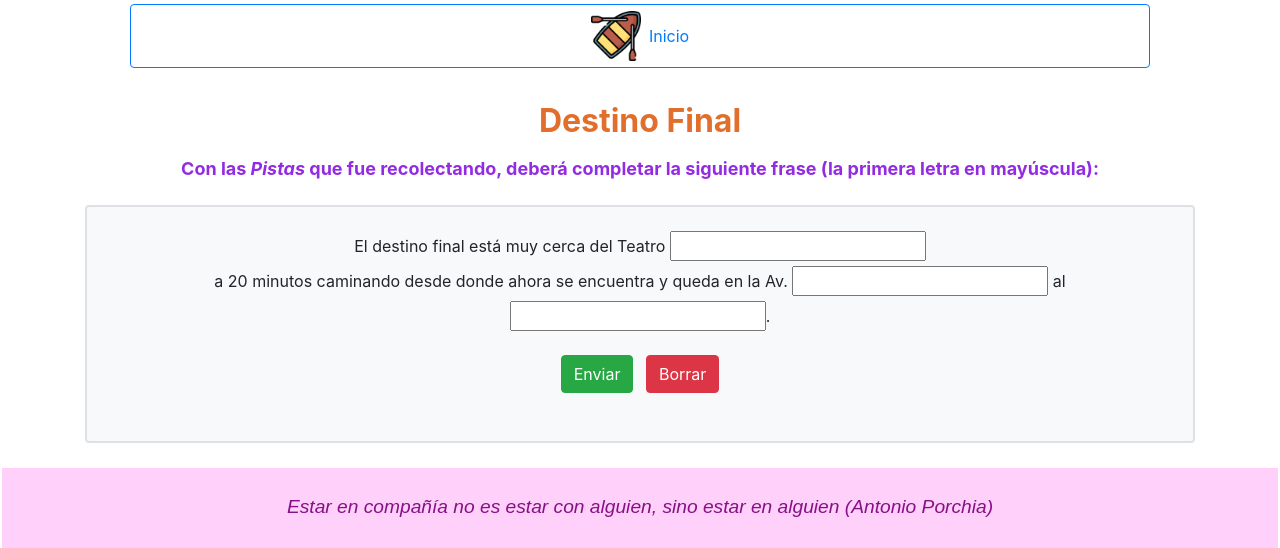
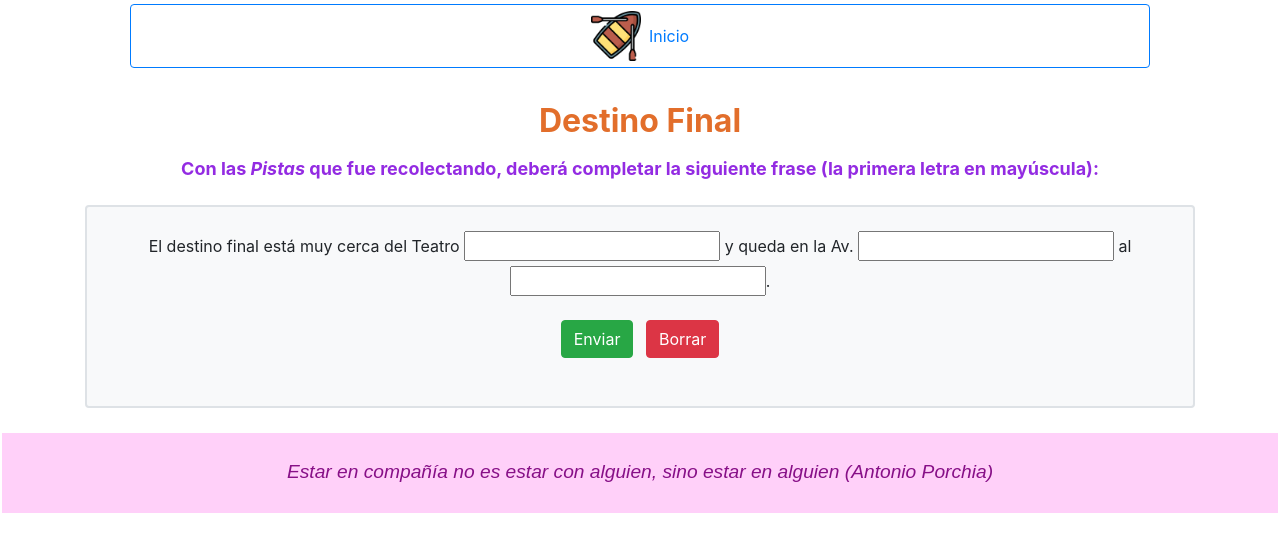
Before and after one commit to RegiOli/RemaparaBuscar, a Django app: page /destinofinal/ in a window 1280 px wide. Shown: the part 279-827 px from the top of the page. After the commit the page ends 792 px from the top, so only its background shows below. Run offline with Django 5.2, Linux system fonts and the light colour scheme; some libraries are stand-ins or nearby versions.

Commit message:
Update destinofinal.html
borre la frase está a 20 minutos caminando

```diff
--- a/pagmata/core/templates/core/destinofinal.html
+++ b/pagmata/core/templates/core/destinofinal.html
@@ -89,7 +89,7 @@
       <div class="text-center custom-bg-gray p-4 rounded">
         <label for="teatro">El destino final está muy cerca del Teatro </label>
         <input type="text" name="teatro" id="teatro" required class="Completar">
-        <label for="avenida"> a 20 minutos caminando desde donde ahora se encuentra y queda en la Av. </label>
+        <label for="avenida"> y queda en la Av. </label>
         <input type="text" name="avenida" id="avenida" required class="Completar">
         <label for="numero">al </label>
         <input type="number" name="numero" id="numero" max="2000" required class="Completar">.
```
